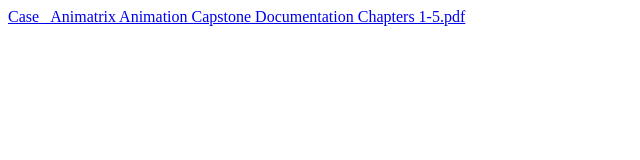
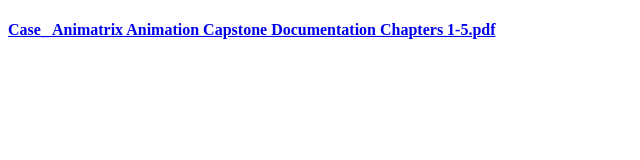
Before and after one commit to Bib995/Saliw-ng-Dilim, a plain HTML site: page index.html in a window 1280 px wide. Shown: the whole page, without its empty margins (0-640 px from the left). Drawn offline with Linux system fonts and the light colour scheme.

Commit message:
Update index.html

```diff
--- a/index.html
+++ b/index.html
@@ -1,6 +1,9 @@
 <!DOCTYPE html>
 <html>
+<head>
+  <meta name="viewport" content="width=device-width, initial-scale=1.0">
+</head>
 <body>
-  <a href= "Case_ Animatrix Animation Capstone Documentation Chapters 1-5.pdf">Case_ Animatrix Animation Capstone Documentation Chapters 1-5.pdf</a>
+  <h4><a href= "Case_ Animatrix Animation Capstone Documentation Chapters 1-5.pdf">Case_ Animatrix Animation Capstone Documentation Chapters 1-5.pdf</a></h4>
 </body>
 </html>
```
